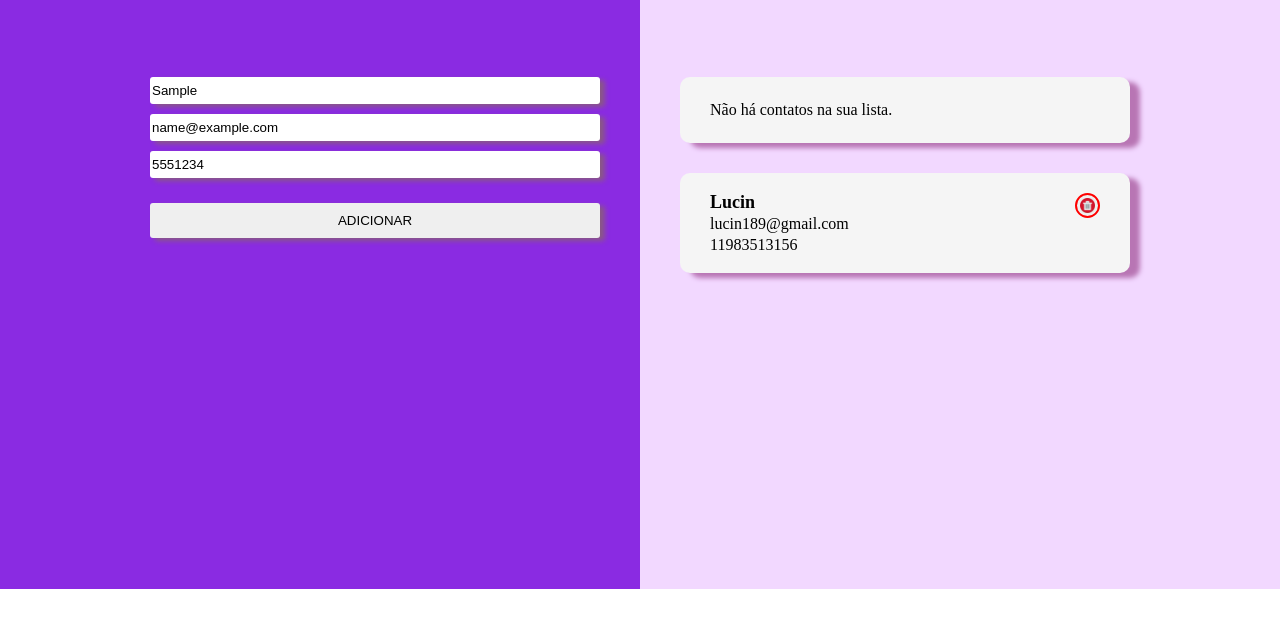
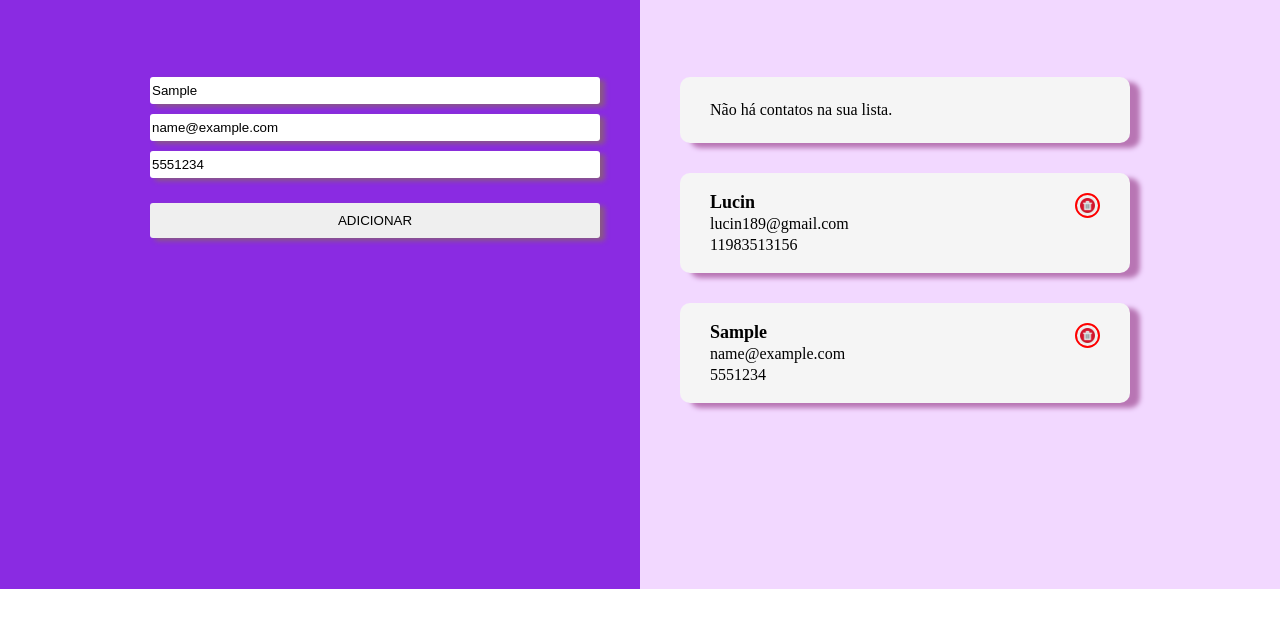
Before and after one commit to rathlucas/rth-quick-agenda, a plain HTML site: page index.html in a window 1280 px wide. Both pictures are taken after typing "Sample", "name@example.com", "5551234" into the empty fields and a click on the button "ADICIONAR". Shown: the part 165-792 px from the top of the page. Drawn offline with Linux system fonts and the light colour scheme.

Commit message:
:sparkles: Update submitButton EventListener

```diff
--- a/assets/js/script.js
+++ b/assets/js/script.js
@@ -1,17 +1,16 @@
 const nameField = document.getElementById("inputName");
 const emailField = document.getElementById("inputEmail");
 const telephoneField = document.getElementById("inputTel");
-
 const submitButton = document.getElementById("submitBtn");
 
 const contactBook = [];
 
 function addNewEntry() {
-    const newEntry = [{
+    const newEntry = {
         name: nameField.value,
         email: emailField.value,
         telephone: telephoneField.value
-    }];
+    };
 
 
     contactBook.push(newEntry);
@@ -19,4 +18,22 @@ function addNewEntry() {
 
 }
 
+// TODO: Fix bug adding doubled contacts on the page
+function contactLoop() {
+    const ul = document.getElementById("TARGET");
+    for (let key of contactBook) {
+        let newLi = document.createElement("li");
+
+        newLi.innerHTML = `
+            <button class="removeContact"></button>
+            <h2>${key.name}</h2>
+            <p>${key.email}</p>
+            <span>${key.telephone}</span>
+        `;
+
+        ul.appendChild(newLi);
+    }
+}
+
 submitButton.addEventListener("click", addNewEntry);
+submitButton.addEventListener("click", contactLoop);
--- a/index.html
+++ b/index.html
@@ -31,12 +31,12 @@
         </section>
 
         <section class="sectionContactList">
-            <ul class="mainContactList">
+            <ul class="mainContactList" id="TARGET">
                 <li>
                     <p>Não há contatos na sua lista.</p>
                 </li>
                 <li>
-                    <button id="removeContact"></button>
+                    <button class="removeContact"></button>
                     <h2>Lucin</h2>
                     <p>lucin189@gmail.com</p>
                     <span>11983513156</span>
```
